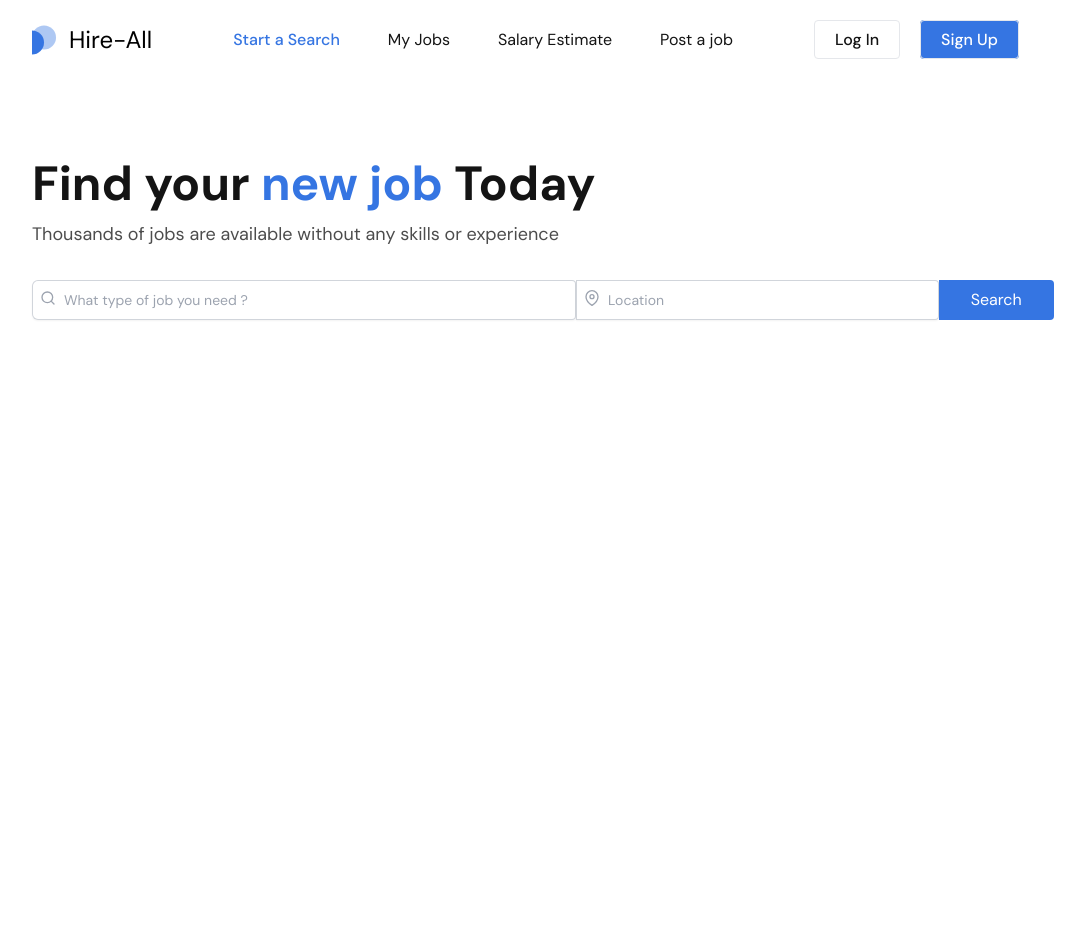
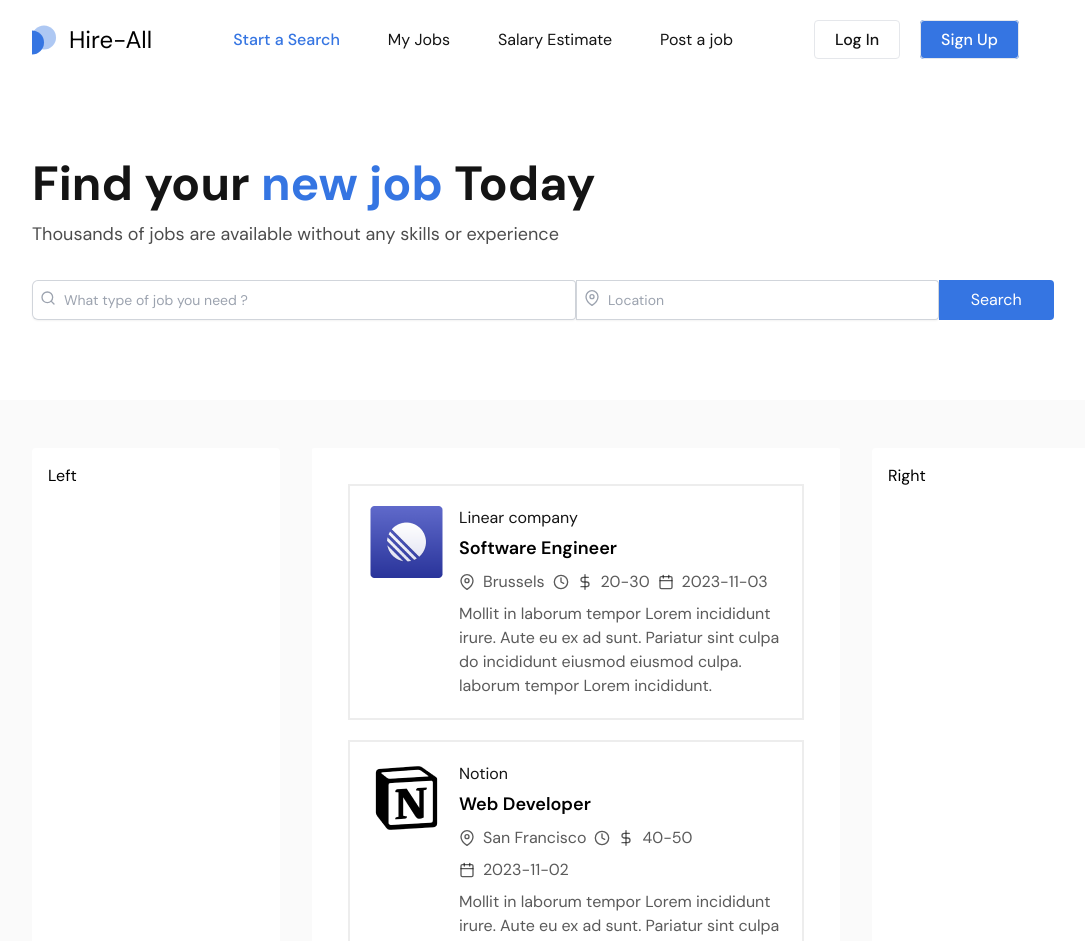
Before and after one commit to sainudheenp/Hire-All, a React (Vite) app in the folder job-portal-client/: page / in a window 1280 px wide. Shown: the top 941 px of the page, without its empty margins (64-1149 px from the left). Before the commit the page ends 800 px from the top, so only its background shows below. Built offline with nearby package versions, Linux system fonts and the light colour scheme.

Commit message:
main page design started

```diff
--- a/job-portal-client/src/Pages/Home.jsx
+++ b/job-portal-client/src/Pages/Home.jsx
@@ -1,15 +1,80 @@
 
-import React, { useState} from 'react'
+import React, { useEffect, useState} from 'react'
 import Banner from '../components/Banner'
+import Card from '../components/Card';
+import Jobs from './Jobs';
 
 const Home = () => {
+  const [selectedCategory, setSelectedCategory] = useState(null);
+  const [jobs, setJobs] = useState([]);
+
+  useEffect(() => {
+    fetch("jobs.json").then(res => res.json()).then(data => {
+      // console.log(data);
+      setJobs(data)
+    })
+  },[])
+
+  console.log(jobs);
+
+  //handle input change
   const [query, setQuery] = useState("");
     const handleInputChange = (event) => {
         setQuery(event.target.value)
         console.log(query);
     }
+
+    //filter jobs by title
+    const filteredItems = jobs.filter((job) => job.jobTitle.toLowerCase().indexOf(query.toLocaleLowerCase()) !== -1);
+    // console.log(filteredItems);
+
+    //------radio filtering--------
+      const handleChange = (event) => {
+        setSelectedCategory(event.target.value)
+      }
+
+      //--------button based filtering------------
+      const handleClick = (event) => {
+        setSelectedCategory(event.target.value)
+      }
+
+      //---------main function----------
+      const filteredData = (jobs, selected, query) => {
+        let filteredJobs = jobs;
+
+        // filtering inputs
+        if(query){
+          filteredJobs = filteredItems;
+        }
+
+        // category filtering
+        if(selected){
+          filteredJobs = filteredJobs.filter(({jobLocation, maxPrice, experienceLevel, salaryType,
+             employementType, postingDate}) => {
+              jobLocation.toLowerCase() === selected.toLowerCase() ||
+              parseInt(maxPrice) <= parseInt(selected) ||
+              salaryType.toLowerCase() === selected.toLowerCase() ||
+              employementType.toLowerCase() === selected.toLowerCase()
+             });
+             console.log(filteredJobs);
+        }
+
+        return filteredJobs.map((data, i) => <Card key={i} data={data}/>)
+
+      }
+
+      const result = filteredData(jobs, selectedCategory, query);
+
   return (
-    <Banner query={query} handleInputChange={handleInputChange}/>
+    <div>
+      <Banner query={query} handleInputChange={handleInputChange}/>
+      <div className='bg-[#FAFAFA] md:grid grid-cols-4 gap-8 lg:px-24 px-4 py-12'>
+        <div className='bg-white p-4 rounded'>Left</div>
+        <div className='col-span-2 bg-white p-4 rounded-sm'><Jobs result={result}/></div>
+        <div className='bg-white p-4 rounded'>Right</div>
+      </div>
+
+    </div>
   )
 }
 
--- /dev/null
+++ b/job-portal-client/src/Pages/Jobs.jsx
@@ -0,0 +1,9 @@
+import React from 'react'
+
+const Jobs = ({result}) => {
+  return (
+    <div>{result}</div>
+  )
+}
+
+export default Jobs
--- a/job-portal-client/src/components/Banner.jsx
+++ b/job-portal-client/src/components/Banner.jsx
@@ -28,7 +28,7 @@
                 <div className='flex md:rounded-s-none rounded shadow-sm ring-1 ring-inset ring-gray-300 focus-within:ring-2 focus-within:ring-inset focus-within-ring-indigo-600 md:w-1/3 w-full'>
                     <input type="text" name='title' id='title' placeholder='Location'
                     className='block flex-1 border-0 bg-transparent py-1.5 pl-8 text-gray-900 placeholder: text-gray-400 focus:right-0 sm:text-sm sm:leading-6'
-                    value={""}
+                    // value={""}
                      />
                      <FiMapPin className='absolute mt-2.5 ml-2 text-gray-400' />
 
--- /dev/null
+++ b/job-portal-client/src/components/Card.jsx
@@ -0,0 +1,35 @@
+import React from 'react'
+import { Link } from 'react-router-dom'
+import {FiCalendar, FiClock, FiDollarSign, FiMapPin} from "react-icons/fi"
+
+const Card = ({data}) => {
+
+    const{companyName, jobTitle, companyLogo, minPrice, maxPrice, salaryType, jobLocation, employementType,
+    postingDate, description } = data;
+
+  return (
+
+    <section className="card">
+        <Link to={"/"} className='flex gap-4 flex-col sm:flex-row items-start'>
+            <img src={companyLogo} alt="" />
+            <div>
+                <h4 className="text-primary mb-1">{companyName}</h4>
+                <h3 className="text-lg font-semibold mb-2">{jobTitle}</h3>
+
+                <div className="text-primary/70 text-base flex flex-wrap gap-2 mb-2">
+                    <span className="flex items-center gap-2"><FiMapPin/>{jobLocation}</span>
+                    <span className="flex items-center gap-2"><FiClock/>{employementType}</span>
+                    <span className="flex items-center gap-2"><FiDollarSign/>{minPrice}-{maxPrice}</span>
+                    <span className="flex items-center gap-2"><FiCalendar/>{postingDate}</span>
+                </div>
+
+                <p className="text-base text-primary/70">{description} </p>
+
+            </div>
+        </Link>
+    </section>
+
+  )
+}
+
+export default Card
```
